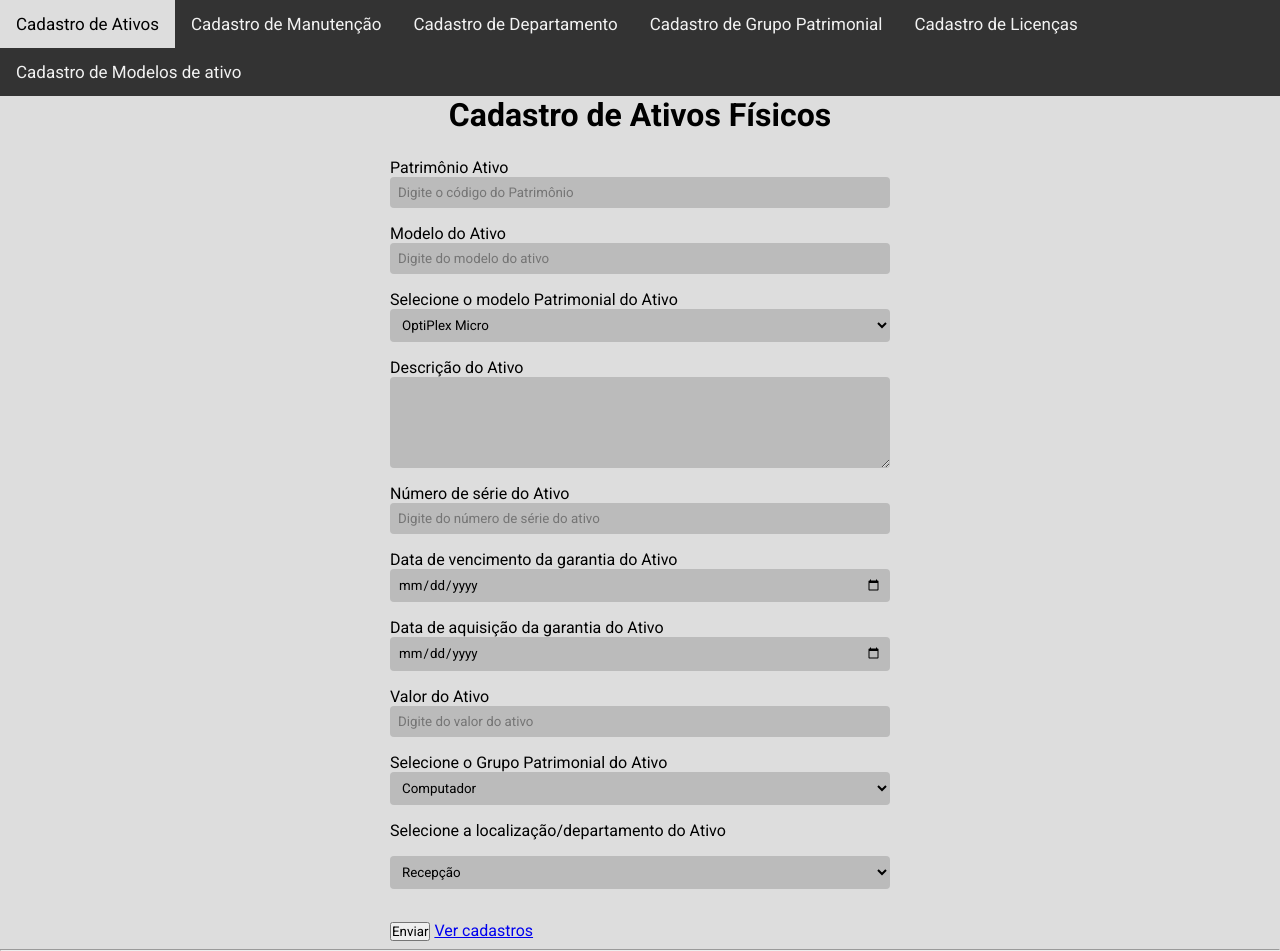
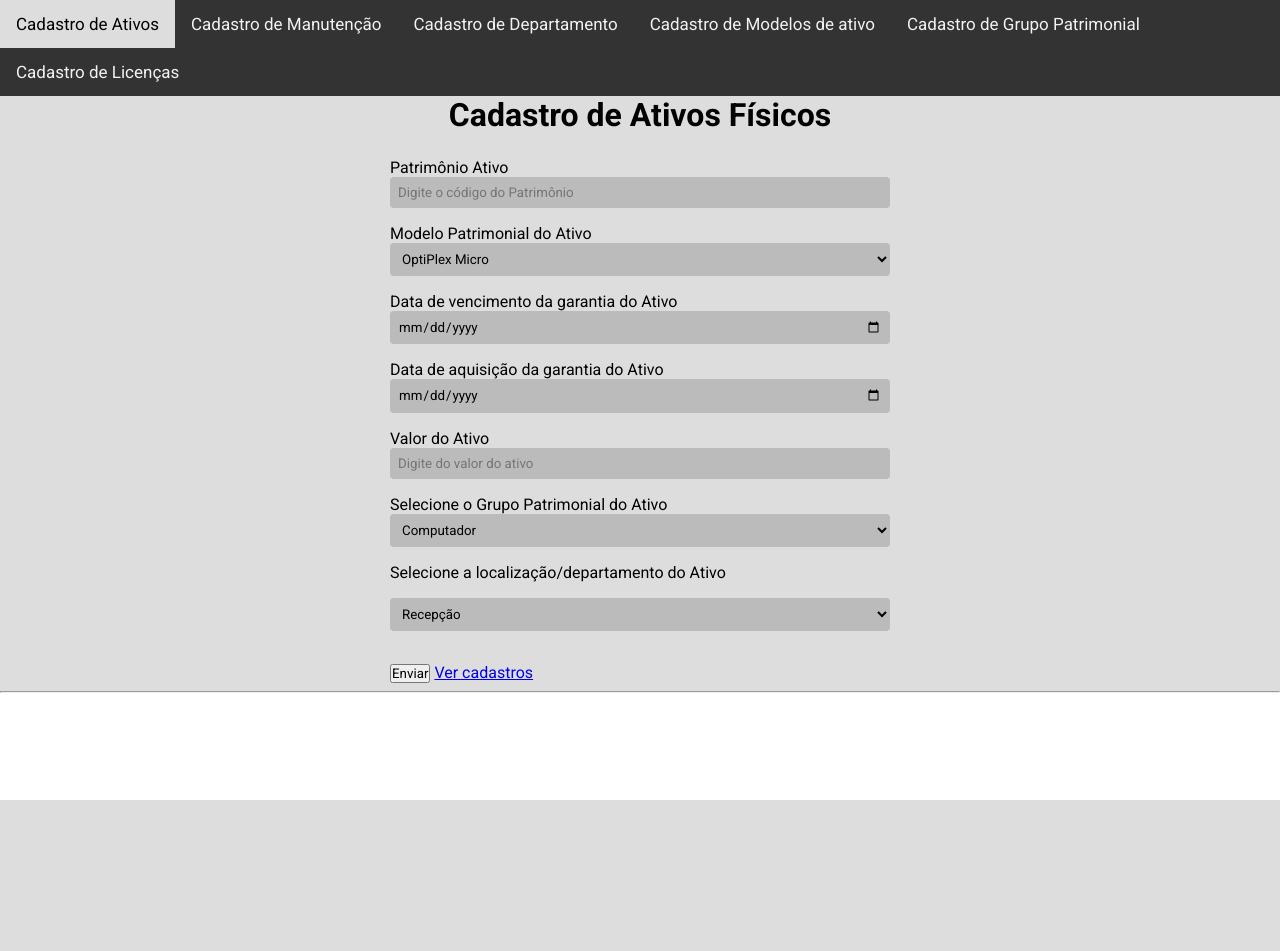
Before and after one commit to GabrielTurri/controle-ativos, a Flask app: page /cadastro-ativos in a window 1280 px wide. After the commit the page ends 800 px from the top, so only its background shows below. Run offline with Flask 3, Linux system fonts and the light colour scheme.

Commit message:
cadastro modelos

```diff
--- a/app.py
+++ b/app.py
@@ -23,6 +23,10 @@ def cadastro():
 def cadastroManutencao():
     return render_template('cadastro-manutencao.html', ativos=ATIVOS)
 
+@app.route('/cadastro-modelo', methods=["GET","POST"])
+def cadastroModelo():
+    return render_template('cadastro-modelo.html')
+
 @app.route('/ativos')
 def ativos():
     return render_template('ativos.html', ativos=ATIVOS)
--- a/templates/cadastro-ativos.html
+++ b/templates/cadastro-ativos.html
@@ -13,12 +13,7 @@
         </div>
 
         <div>
-          <label for="modelo">Modelo do Ativo</label>
-          <input id="modelo" autocomplete="off" name="modelo" type="text" placeholder="Digite do modelo do ativo">
-        </div>
-
-        <div>
-          <label for="modelo">Selecione o modelo Patrimonial do Ativo</label>
+          <label for="modelo">Modelo Patrimonial do Ativo</label>
           <select name="modelo" id="modelo">
             <option value="1">OptiPlex Micro</option>
             <option value="2">Vostro Small Dell</option>
@@ -28,18 +23,10 @@
             <option value="6">Dell 18.5 E1920H</option>
             <option value="7">Brother HL-L6402DW</option>
             <option value="8">Epson Powerlite X29 3lcd</option>
+            {% for id_modelo in modelos %}
+            <option value="{{ id_modelo }}">{{ modelo }}</option>
+            {% endfor %}
           </select>
-        </div>
-
-        <div>
-          <label for="descricao">Descrição do Ativo</label>
-          <textarea name="descricao" id="descricao" cols="40" rows="5">
-          </textarea>
-        </div>
-
-        <div>
-          <label for="numero_serie">Número de série do Ativo</label>
-          <input id="numero_serie" type="text" placeholder="Digite do número de série do ativo">
         </div>
 
         <div>
--- a/templates/layout.html
+++ b/templates/layout.html
@@ -19,9 +19,9 @@
     <a href="{{ url_for('cadastroAtivos') }}">Cadastro de Ativos</a>
     <a href="{{ url_for('cadastroManutencao') }}">Cadastro de Manutenção</a>
     <a href="{{ url_for('index') }}">Cadastro de Departamento</a>
+    <a href="{{ url_for('cadastroModelo') }}">Cadastro de Modelos de ativo </a>
     <a href="">Cadastro de Grupo Patrimonial</a>
     <a href="">Cadastro de Licenças</a>
-    <a href="">Cadastro de Modelos de ativo </a>
   </div>
 
   <main>
```
Also changed, not shown: templates/cadastro-modelo.html (added, +17 -0 lines).
